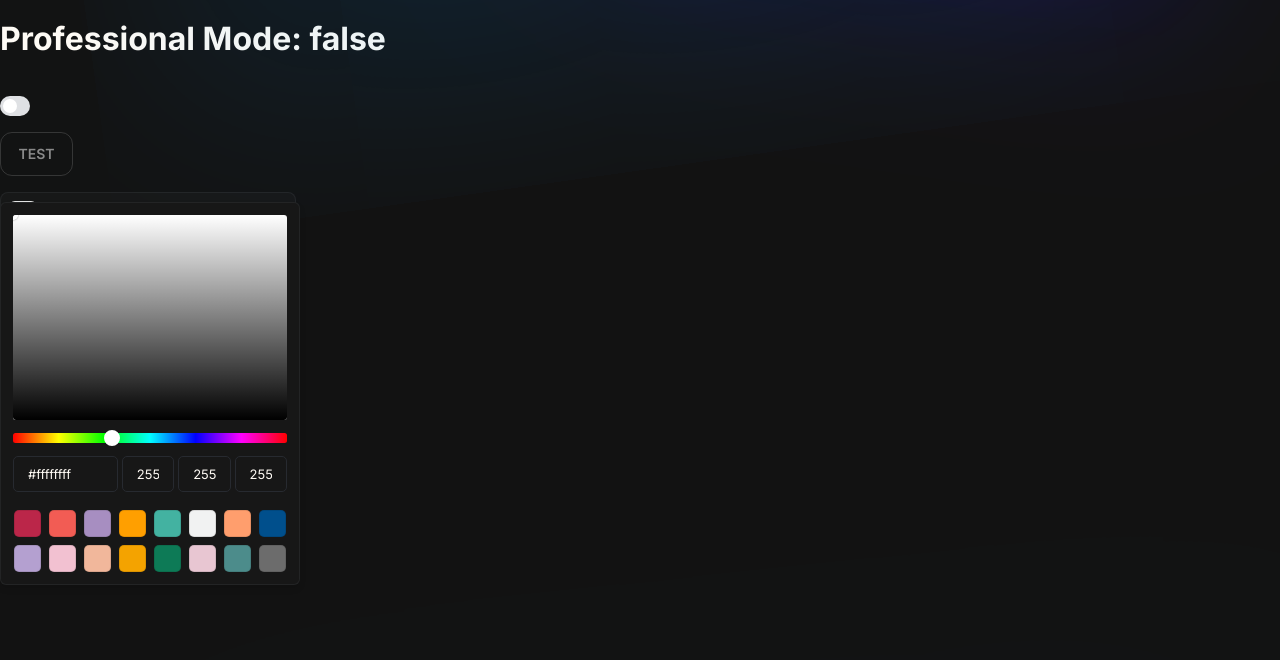
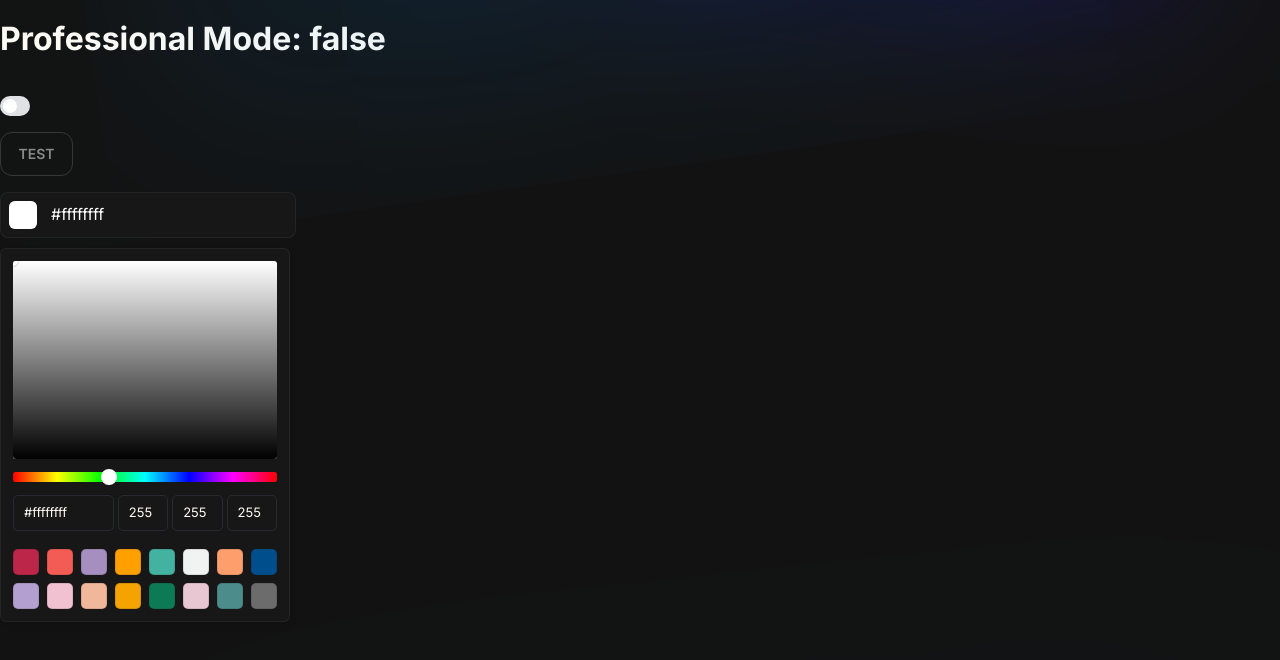
Before and after one commit to haxgun/Valory, a Vue app in the folder frontend/: page /test in a window 1280 px wide. Both pictures are taken after a click on the button 23 px from the left and 214 px from the top of the page. Shown: the top 660 px of the page. Built offline with nearby package versions, Linux system fonts and the light colour scheme.

Commit message:
feat: add click outside and fix css

```diff
--- a/frontend/src/components/ui/ColorPicker.vue
+++ b/frontend/src/components/ui/ColorPicker.vue
@@ -1,6 +1,7 @@
 <script setup lang="ts">
+import { onClickOutside } from '@vueuse/core'
 import tinycolor from 'tinycolor2'
-import { computed, onMounted, onUnmounted, reactive, ref, watch } from 'vue'
+import { computed, reactive, ref, watch } from 'vue'
 
 interface ColorModel {
   hue: number
@@ -15,15 +16,18 @@ const emit = defineEmits<{
 }>()
 
 const openColorPickerRef = ref<boolean>(false)
-const colorPickerRef = ref<HTMLElement | null>(null) // Реф для отслеживания компонента color picker
+const isColorPickerUp = ref<boolean>(false)
 const saturationRef = ref<HTMLDivElement | null>(null)
+const colorPickerRef = ref<HTMLDivElement | null>(null)
 
 const openColorPickerToggle = () => {
   openColorPickerRef.value = !openColorPickerRef.value
-}
 
-const closeColorPicker = () => {
-  openColorPickerRef.value = false
+  if (colorPickerRef.value) {
+    const rect = colorPickerRef.value.getBoundingClientRect()
+    const screenHeight = window.innerHeight
+    isColorPickerUp.value = rect.top > screenHeight / 2
+  }
 }
 
 const localColor = reactive({
@@ -151,10 +155,12 @@ const onHueSliderMouseDown = (event: MouseEvent): void => {
     { once: true },
   )
 }
+
+onClickOutside(colorPickerRef, () => (openColorPickerRef.value = false))
 </script>
 
 <template>
-  <div>
+  <div style="position: relative" ref="colorPickerRef">
     <div class="color-selector">
       <button
         :style="{
@@ -166,7 +172,7 @@ const onHueSliderMouseDown = (event: MouseEvent): void => {
       <input type="text" v-model="localColor.hex" @input="onHexInput" />
     </div>
     <Transition name="slide-fade">
-      <div v-if="openColorPickerRef" class="color-picker">
+      <div v-if="openColorPickerRef" class="color-picker" :class="{ up: isColorPickerUp }">
         <div class="saturation-wrap">
           <div
             :style="{
@@ -251,23 +257,30 @@ const onHueSliderMouseDown = (event: MouseEvent): void => {
   height: 28px;
   width: 28px;
   border-radius: 6px;
-  border: 1px solid rgba(0, 0, 0, 0.1);
+  border: none;
+  box-shadow: inset 0px 0px 0px 2px rgba(255, 255, 255, 0.25);
 }
 
 .color-picker {
   position: absolute;
-  top: auto;
+  top: 100%;
   margin: 10px 0 0 0;
   z-index: 1000;
   display: flex;
   flex-direction: column;
   gap: 18px;
-  max-width: 300px;
+  max-width: 290px;
   padding: 12px;
   background-color: hsl(0, 0%, 9%);
   border-radius: 6px;
   border: 1px solid hsla(222, 6%, 30%, 0.25);
   box-shadow: 0 4px 6px rgba(0, 0, 0, 0.1);
+
+  &.up {
+    top: auto;
+    margin: 0 0 10px 0;
+    bottom: 100%;
+  }
 }
 
 .saturation-wrap {
@@ -357,7 +370,7 @@ const onHueSliderMouseDown = (event: MouseEvent): void => {
     --svg: hsla(222deg 5% 56% / 0.75);
     --bg: transparent;
     height: calc(0.25 * 9rem);
-    padding-inline: calc(0.25 * 3rem);
+    padding-inline: calc(0.25 * 2rem);
     display: flex;
     align-items: center;
     grid-gap: calc(0.25 * 2rem);
@@ -393,8 +406,8 @@ const onHueSliderMouseDown = (event: MouseEvent): void => {
   justify-content: center;
 
   div {
-    width: 27px;
-    height: 27px;
+    width: 26px;
+    height: 26px;
     border: 1px solid rgba(0, 0, 0, 0.1);
     border-radius: 5px;
     cursor: pointer;
```
